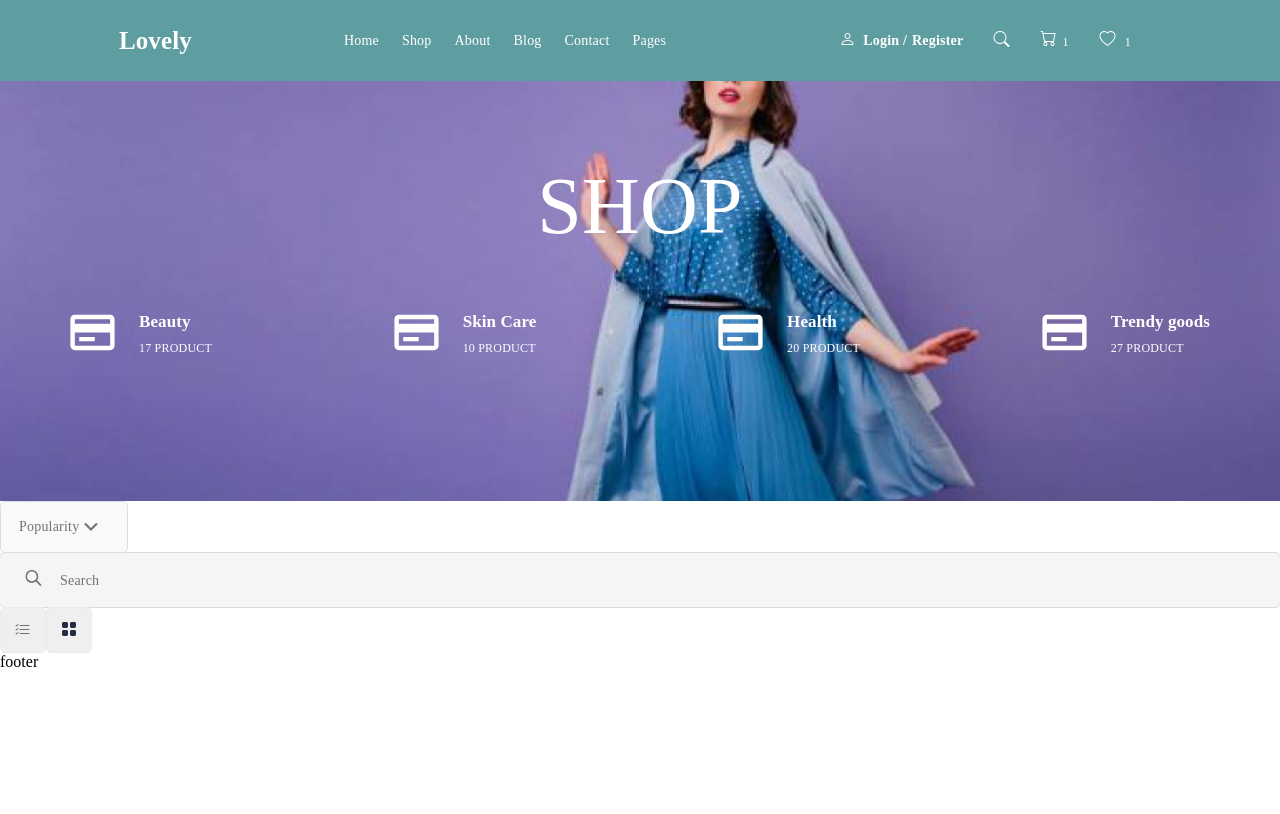
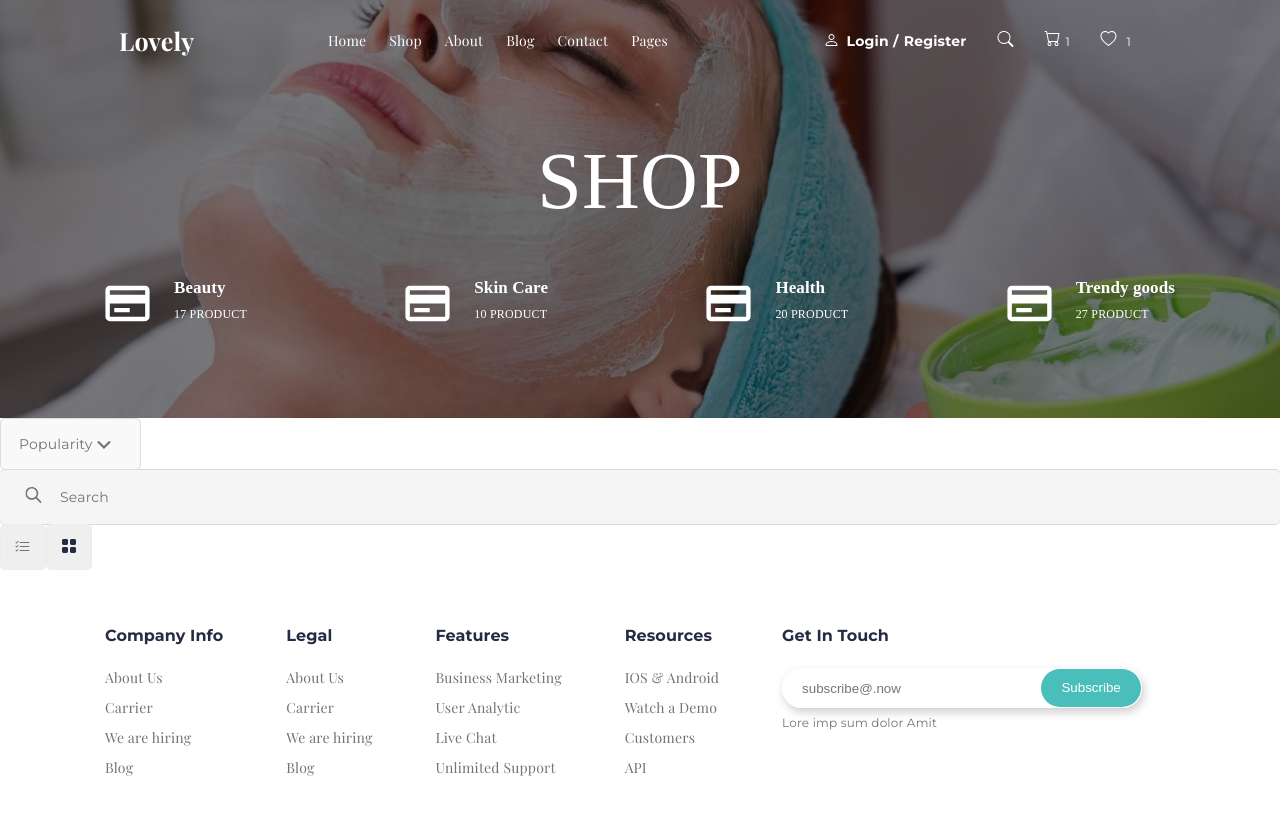
Before and after one commit to AbdugafurovaUmida/beauty-shop, a Next.js app: page / in a window 1280 px wide. Shown: the top 814 px of the page. Built offline with nearby package versions, Linux system fonts and the light colour scheme.

Commit message:
feat: footer

```diff
--- a/components/Footer.jsx
+++ b/components/Footer.jsx
@@ -1,9 +1,108 @@
+import Link from 'next/link';
 import React from 'react'
+import styles from '../styles/Footer.module.css'
+
+const companyInfoLinks = [
+    {
+        link: '/about',
+        name: 'About Us'
+    },
+    {
+        link: '/carrier',
+        name: 'Carrier'
+    },
+    {
+        link: '/hiring',
+        name: 'We are hiring'
+    },
+    {
+        link: 'blog',
+        name: 'Blog'
+    }
+]
+
+const featureLinks = [
+    {
+        link: '/marketing',
+        name: 'Business Marketing'
+    },
+    {
+        link: '/analytic',
+        name: 'User Analytic'
+    },
+    {
+        link: '/chat',
+        name: 'Live Chat'
+    },
+    {
+        link: '/support',
+        name: 'Unlimited Support'
+    }
+]
+
+const resourcesLinks = [
+    {
+        link: '/ios&android',
+        name: 'IOS & Android'
+    },
+    {
+        link: '/demo',
+        name: 'Watch a Demo'
+    },
+    {
+        link: '/customers',
+        name: 'Customers'
+    },
+    {
+        link: '/api',
+        name: 'API'
+    }
+]
 
 function Footer (){
     return (
         <>
-            <footer>footer</footer>
+            <footer className={styles.footer}>
+                <div className='container'>
+                    <div className={styles.footerRow}>
+                        <ul className={styles.footerNav}>
+                            <h5 className={styles.footerTitle}>Company Info</h5>
+                            {companyInfoLinks.map((item, index) => (
+                            <li key={index}><Link className={styles.footerLink} href={item.link}>{item.name}</Link></li>
+                            ))}
+                        </ul>
+                        <ul className={styles.footerNav}>
+                            <h5 className={styles.footerTitle}>Legal</h5>
+                            {companyInfoLinks.map((item, index) => (
+                            <li key={index}><Link className={styles.footerLink} href={item.link}>{item.name}</Link></li>
+                            ))}
+                        </ul>
+                        <ul className={styles.footerNav}>
+                            <h5 className={styles.footerTitle}>Features</h5>
+                            {featureLinks.map((item, index) => (
+                                <li key={index}><Link className={styles.footerLink} href={item.link}>{item.name}</Link></li>
+                            ))}
+                        </ul>
+                        <ul className={styles.footerNav}>
+                            <h5 className={styles.footerTitle}>Resources</h5>
+                            {resourcesLinks.map((item,index) => (
+                                <li key={index}><Link className={styles.footerLink} href={item.link}>{item.name}</Link></li>
+                            ))}
+                        </ul>
+                        <ul className={styles.footerNav}>
+                            <h5 className={styles.footerTitle}>Get In Touch</h5>
+                            <form className={styles.subscription}>
+                              <input className={styles.subscriptionInput} type="email" placeholder="subscribe@.now" />
+                              <button className={styles.subscriptionBtn} type="button">
+                                <span className={styles.beforeSubmit}>Subscribe</span>
+                                <span className={styles.afterSubmit}>Thank you for subscribing!</span>
+                               </button>
+                            </form>
+                            <p className={styles.subscribeText}>Lore imp sum dolor Amit</p>
+                        </ul>
+                    </div>
+                </div>
+            </footer>
         </>
     )
 }
--- a/components/Intro.module.css
+++ b/components/Intro.module.css
@@ -1,15 +1,19 @@
 .intro {
-  background-image: url('../images/hero-picture.png');
-  background-size:100%;
-  background-repeat:no-repeat;
-  height: 420px;
+  background-blend-mode: multiply;
+  background-image: url('../assets/img/intro-bg.jpg');
+  background-color: rgba(0, 0, 0, 0.5);
+  background-size: cover;
+  background-repeat: no-repeat;
+  background-position: center center;
+  margin-top: -82px;
+  padding-bottom: 96px;
   /* height:100%; */
 }
 
 .introTitle {
     margin:0;
-  padding-top: 80px;
-  padding-bottom:58px;
+  padding-top: 137px;
+  padding-bottom:49px;
   font-weight: 500;
   font-size: 80px;
   line-height: 90px;
--- a/components/ShopType.module.css
+++ b/components/ShopType.module.css
@@ -1,6 +1,6 @@
 .card {
   display: flex;
-  align-items: center;
+  align-items: end;
 }
 
 .squareIcon {
--- a/pages/index.js
+++ b/pages/index.js
@@ -1,5 +1,5 @@
 import Head from 'next/head'
-import { Inter } from '@next/font/google'
+// import { Inter } from '@next/font/google'
 import Intro from '../components/Intro';
 import PopularitySelect from '../components/PopularitySelect'
 import SearchInput from '../components/SearchInput'
@@ -8,7 +8,7 @@ import { LinearDemo } from '../components/svg'
 import { GridDemo } from '../components/svg'
 
 
-const inter = Inter({ subsets: ['latin'] })
+// const inter = Inter({ subsets: ['latin'] })
 
 export default function Home() {
   return (
@@ -17,6 +17,7 @@ export default function Home() {
         <title>Beauty App</title>
         <meta name="description" content="Generated by create next app" />
         <meta name="viewport" content="width=device-width, initial-scale=1" />
+        <link href="https://fonts.googleapis.com/css2?family=Montserrat:wght@400;700&family=Playfair+Display:wght@400;500;700&display=swap" rel="stylesheet"/>
       </Head>
       <main >
         <Intro />
--- /dev/null
+++ b/styles/Footer.module.css
@@ -0,0 +1,124 @@
+.footer {
+  padding: 54px 0 68px;
+}
+
+.footerRow {
+  display: grid;
+  grid-template-columns: auto auto auto auto auto;
+  gap: 30px;
+}
+
+.footerTitle {
+  font-family: "Montserrat";
+  font-style: normal;
+  font-weight: 700;
+  font-size: 16px;
+  line-height: 24px;
+  letter-spacing: 0.1px;
+  color: #252b42;
+  margin-bottom: 20px;
+}
+
+.footerLink {
+  text-decoration: none;
+  font-family: "Playfair Display";
+  font-style: normal;
+  font-weight: 400;
+  font-size: 14px;
+  line-height: 20px;
+  letter-spacing: 0.2px;
+  color: #737373;
+  transition: 0.2s ease-in-out;
+}
+
+.footerLink:hover {
+  transition: 0.2s ease-in-out;
+  opacity: 0.7;
+}
+
+.footerNav li:not(:last-child) {
+  margin-bottom: 10px;
+}
+
+.subscription {
+  position: relative;
+  width: 100%;
+  height: 100%;
+  width: 360px;
+  height: 40px;
+  box-shadow: 2px 4px 10px rgba(0, 0, 0, 0.2);
+  border-radius: 60px;
+  overflow: hidden;
+}
+
+.subscriptionInput {
+  position: absolute;
+  top: 0;
+  left: 0;
+  width: 100%;
+  height: 100%;
+  border: none;
+  outline: none;
+  padding: 0 20px;
+}
+
+.subscriptionBtn {
+  position: absolute;
+  top: 0;
+  right: 0;
+  height: calc(100% - 2px);
+  width: 100px;
+  border: none;
+  border-radius: 60px;
+  outline: none;
+  margin: 1px;
+  padding: 0 20px;
+  cursor: pointer;
+  background: #4abebb;
+  color: #ffffff;
+  transition: width 0.35s ease-in-out, background 0.35s ease-in-out;
+}
+
+.subscription.done .subscriptionBtn {
+  width: calc(100% - 2px);
+  background: #c0e02e;
+}
+
+.subscription .subscriptionBtn .beforeSubmit,
+.subscription .subscriptionBtn .afterSubmit {
+  position: absolute;
+  top: 0;
+  left: 0;
+  width: 100%;
+  height: 100%;
+  text-align: center;
+  line-height: 38px;
+  transition: visibility 0.35s ease-in-out, opacity 0.35s ease-in-out;
+}
+
+.subscription.done .subscriptionBtn .beforeSubmit,
+.subscription:not(.done) .subscriptionBtn .afterSubmit {
+  visibility: hidden;
+  opacity: 0;
+}
+
+.subscription .subscriptionBtn .afterSubmit {
+  transition-delay: 0.35s;
+}
+
+.subscription:not(.done) .subscriptionBtn .beforeSubmit,
+.subscription.done .subscriptionBtn .afterSubmit {
+  visibility: visible;
+  opacity: 1;
+}
+
+.subscribeText {
+  font-family: "Montserrat";
+  font-style: normal;
+  font-weight: 500;
+  font-size: 12px;
+  line-height: 28px;
+  letter-spacing: 0.2px;
+  color: #737373;
+  margin-top: 1px;
+}
--- a/styles/global.css
+++ b/styles/global.css
@@ -1,5 +1,5 @@
 .container{
-    max-width:1140px;
+    max-width: 1070px;
     width:100%;
     padding-left:15px;
     padding-right:15px;
@@ -10,3 +10,8 @@
   padding: 0;
   margin: 0;
 }
+
+ul{
+  padding-left: 0;
+  list-style: none;
+}
```
Also changed, not shown: assets/img/intro-bg.jpg (added).
